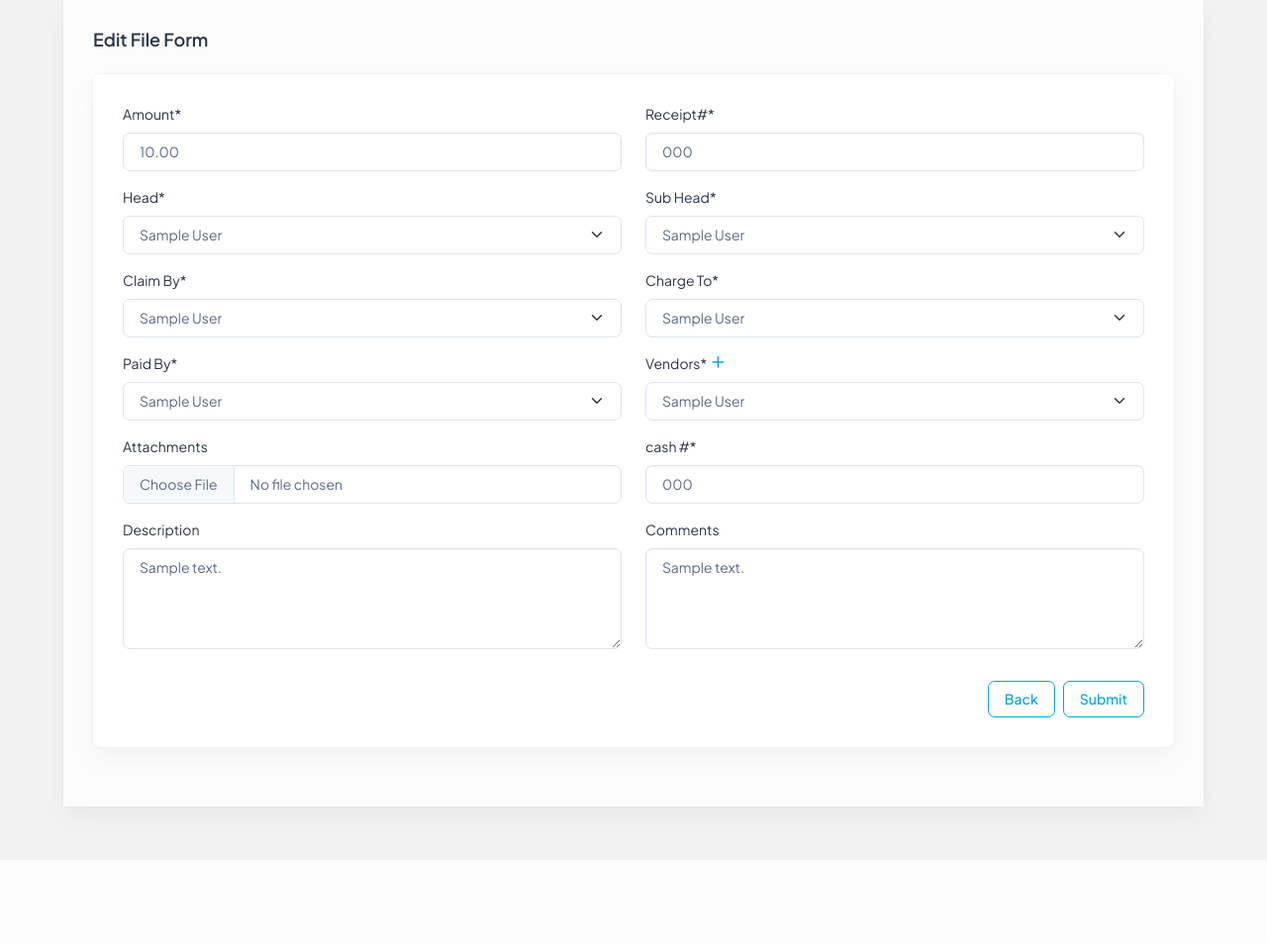
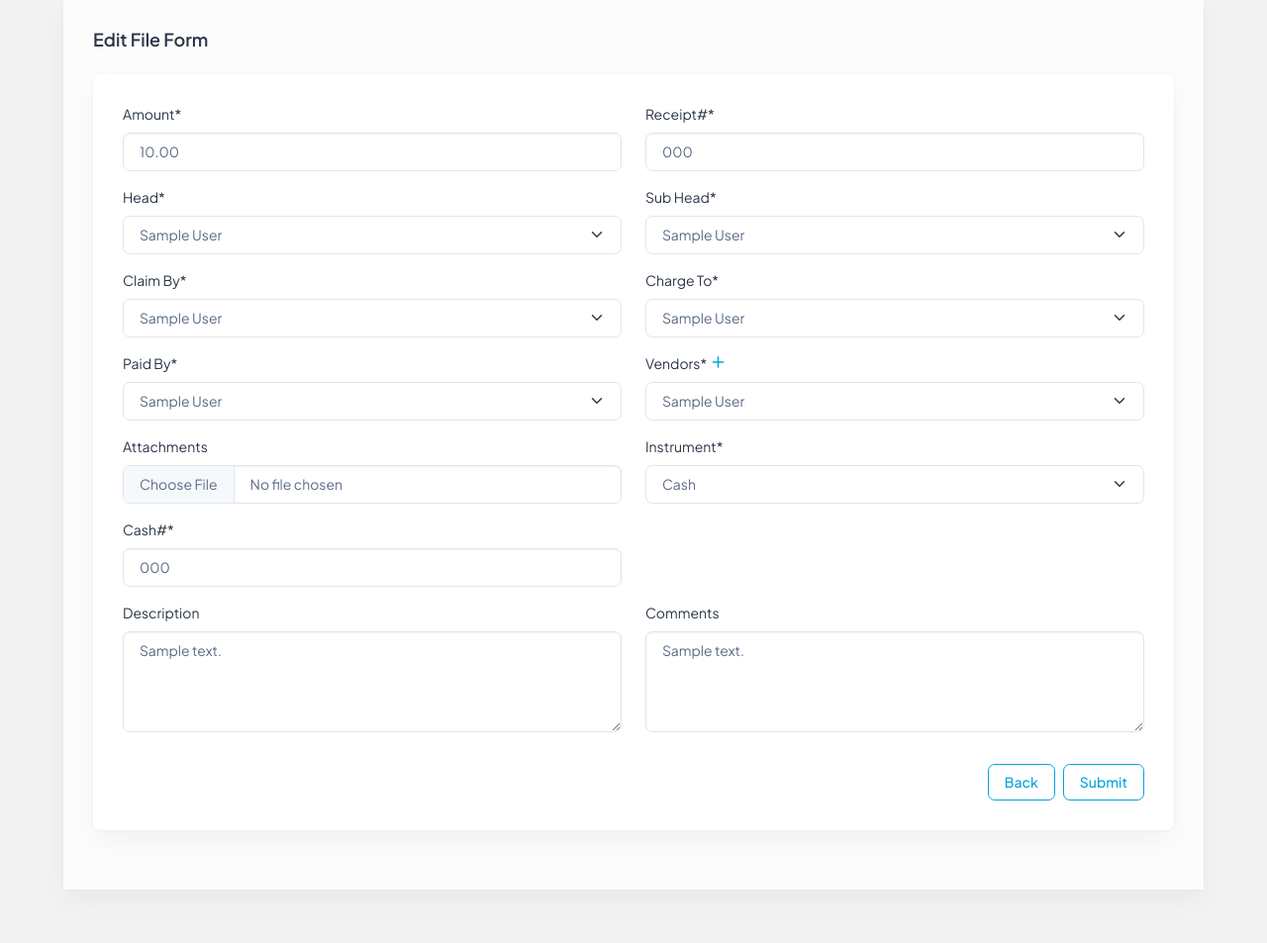
Before and after one commit to sheryarbaloch67/Accountsystem1, a Django app: page /editfile/1 in a window 1280 px wide. Shown: the part 49-1002 px from the top of the page at 99% size. Before the commit the page ends 884 px from the top, so only its background shows below. Run offline with Django 5.2, Linux system fonts and the light colour scheme; a user stored in the database is signed in; tables that the repository leaves empty hold one stand-in row (values such as "Sample post"); some libraries are stand-ins or nearby versions.

Commit message:
Edit File is done

```diff
--- a/Accountapp/templates/editfile.html
+++ b/Accountapp/templates/editfile.html
@@ -130,7 +130,7 @@
                           <input class="form-control" type="file" id="attachments" name="attachments" />
                         </div>
 
-                        <div id="cashFields" class="mb-3 col-md-6">
+                        {% comment %} <div id="cashFields" class="mb-3 col-md-6">
                           <label for="cashNumber" class="form-label">{{ data.instrument }} #*</label>
                           {% if data.instrument == 'cash' %}
                               <input type="text" id="cashNumber" name="cashNumber" class="form-control" value="{{ data.cash_number }}" />
@@ -139,7 +139,33 @@
                           {% else %}
                               <input type="text" id="cashNumber" name="onlineNumber" class="form-control" value="{{ data.online_number }}" />
                           {% endif %}
+                        </div> {% endcomment %}
+
+                        <div class="mb-3 col-md-6">
+                          <label for="instrument" class="form-label">Instrument*</label>
+                          <select id="instrument" name="instrument" class="form-select" oninput="toggleInstrumentFields()" required>
+                            <option class="form-control" value="cash" {% if data.instrument == "cash" %}selected{% endif %}>Cash</option>
+                            <option class="form-control" value="cheque" {% if data.instrument == "cheque" %}selected{% endif %}>Cheque</option>
+                            <option class="form-control" value="online" {% if data.instrument == "online" %}selected{% endif %}>Online Transfer</option>
+                          </select>
                         </div>
+
+                        <div id="cashFields" style="display: none;" class="mb-3 col-md-6">
+                          <label for="cashNumber" class="form-label">Cash#*</label>
+                          <input type="text" id="cashNumber" name="cashNumber" class="form-control" placeholder="Please enter a valid Cash#" value="{{ data.cash_number }}"/>
+                        </div>
+
+                        <div id="chequeFields" style="display: none;" class="mb-3 col-md-6">
+                          <label for="chequeNumber" class="form-label">Cheque#*</label>
+                          <input type="text" id="chequeNumber" name="chequeNumber" class="form-control" placeholder="Please enter a valid Cheque#" value="{{ data.cheque_number }}"/>
+                        </div>
+
+                        <div id="onlineFields" style="display: none;" class="mb-3 col-md-6">
+                          <label for="onlineNumber" class="form-label">Online Transfer#*</label>
+                          <input type="text" id="onlineNumber" name="onlineNumber" class="form-control" placeholder="Please enter a valid Online Transfer#" value="{{ data.online_number }}"/>
+                        </div>
+
+                        <div id="hiddenField" style="display: none; visibility: hidden;" class="mb-3 col-md-6"></div>
 
                         <div class="mb-3 col-md-6">
                           <label for="description" class="form-label">Description</label>
@@ -166,6 +192,53 @@
       </div>
     </div>
     <script>
+      document.addEventListener("DOMContentLoaded", function() {
+        toggleInstrumentFields();
+      });
+      function toggleInstrumentFields() {
+        var instrument = document.getElementById('instrument').value
+        var cashFields = document.getElementById('cashFields')
+        var chequeFields = document.getElementById('chequeFields')
+        var onlineFields = document.getElementById('onlineFields')
+        var hiddenField = document.getElementById('hiddenField')
+
+        // Reset 'required' attribute for all fields
+        document.getElementById('cashNumber').removeAttribute('required')
+        document.getElementById('chequeNumber').removeAttribute('required')
+        document.getElementById('onlineNumber').removeAttribute('required')
+
+        if (instrument === 'cash') {
+          cashFields.style.display = 'block'
+          chequeFields.style.display = 'none'
+          onlineFields.style.display = 'none'
+          hiddenField.style.display = 'block'
+
+          // Set 'required' attribute for the selected field
+          document.getElementById('cashNumber').setAttribute('required', 'required')
+        } else if (instrument === 'cheque') {
+          cashFields.style.display = 'none'
+          chequeFields.style.display = 'block'
+          onlineFields.style.display = 'none'
+          hiddenField.style.display = 'block'
+
+          // Set 'required' attribute for the selected field
+          document.getElementById('chequeNumber').setAttribute('required', 'required')
+        } else if (instrument === 'online') {
+          cashFields.style.display = 'none'
+          chequeFields.style.display = 'none'
+          onlineFields.style.display = 'block'
+          hiddenField.style.display = 'block'
+
+          // Set 'required' attribute for the selected field
+          document.getElementById('onlineNumber').setAttribute('required', 'required')
+        } else {
+          // If none is selected, hide all fields and reset 'required' attribute
+          cashFields.style.display = 'none'
+          chequeFields.style.display = 'none'
+          onlineFields.style.display = 'none'
+          hiddenField.style.display = 'none'
+        }
+      }
       function addVendor() {
         var newVendor = prompt('Enter a new vendor:')
 
--- a/Accountapp/views.py
+++ b/Accountapp/views.py
@@ -221,6 +221,7 @@ def ufile(request):
 
             entry.vendors = vendors_ids
 
+            entry.instrument = request.POST.get("instrument")
             entry.cash_number = request.POST.get("cashNumber")
             entry.cheque_number = request.POST.get("chequeNumber")
             entry.online_number = request.POST.get("onlineNumber")
```
Also changed, not shown: Accountsystemdb/db.sqlite3.
